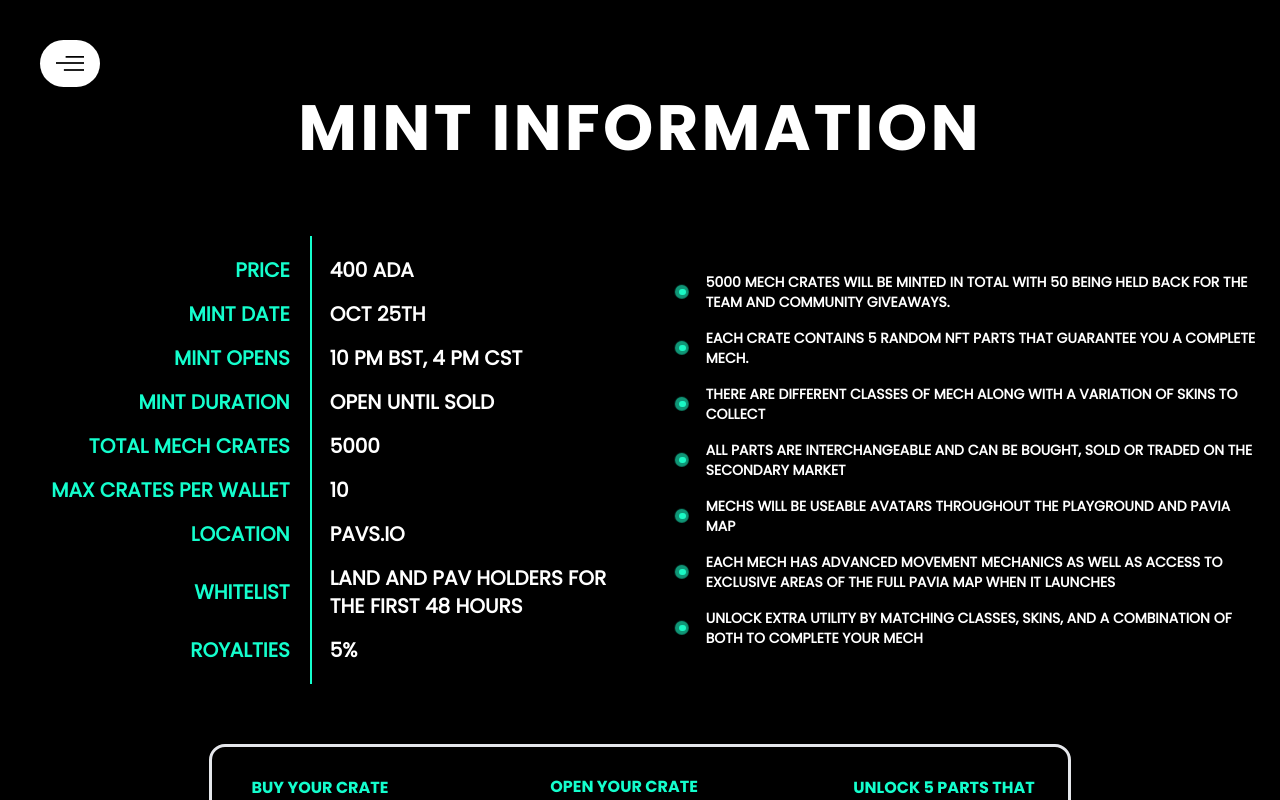
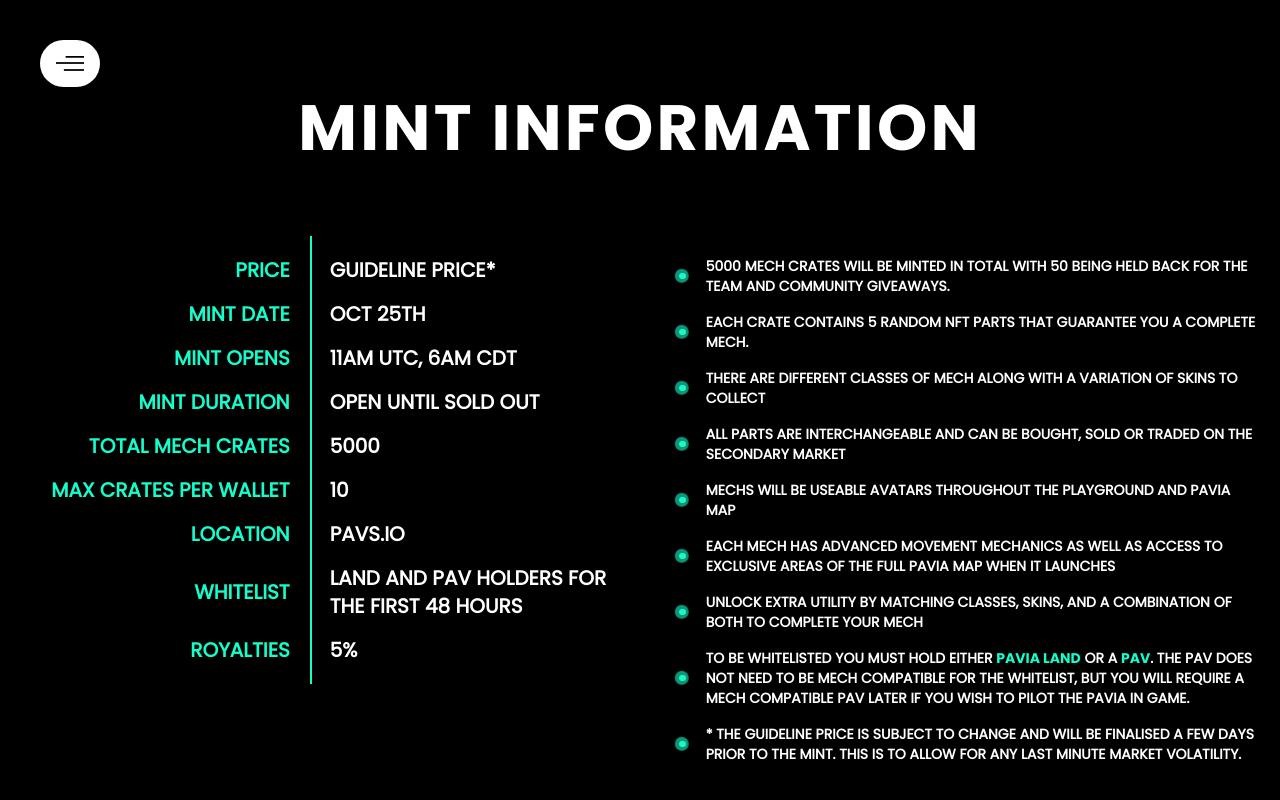
Before and after one commit to Kratos-og/mechpavsite, a Next.js app: page /mint in a window 1280 px wide. Shown: the top 800 px of the page. Built offline with nearby package versions, Linux system fonts and the light colour scheme.

Commit message:
mint changes

```diff
--- a/components/Mint/DetailsGrid/index.js
+++ b/components/Mint/DetailsGrid/index.js
@@ -3,7 +3,7 @@
         <div className="w-full uppercase text-xl flex flex-col justify-center gap-4 relative">
             <div className="flex items-center gap-10">
                 <div className="w-1/2 text-right text-pavia-green">Price</div>
-                <div className="w-1/2 text-left">400 ADA</div>
+                <div className="w-1/2 text-left">Guideline Price*</div>
             </div>
             <div className="flex items-center gap-10">
                 <div className="w-1/2 text-right text-pavia-green">MINT Date</div>
@@ -11,11 +11,11 @@
             </div>
             <div className="flex items-center gap-10">
                 <div className="w-1/2 text-right text-pavia-green">MINT OPENS</div>
-                <div className="w-1/2 text-left">10 pm BST, 4 pm CST</div>
+                <div className="w-1/2 text-left">11AM UTC, 6AM CDT</div>
             </div>
             <div className="flex items-center gap-10">
                 <div className="w-1/2 text-right text-pavia-green">MINT DURATION</div>
-                <div className="w-1/2 text-left">OPEN UNTIL SOLD</div>
+                <div className="w-1/2 text-left">OPEN UNTIL SOLD OUT</div>
             </div>
             <div className="flex items-center gap-10">
                 <div className="w-1/2 text-right text-pavia-green">TOTAL MECH CRATES</div>
--- a/pages/mint/index.js
+++ b/pages/mint/index.js
@@ -43,7 +43,7 @@
             <DetailsGrid />
           </div>
           <div className="flex justify-center items-center w-full px-5 md:w-1/2">
-            <div className="flex flex-col gap-4 text-sm">
+            <div className="flex flex-col gap-4 text-sm uppercase">
               <Dot>5000 MECH CRATES WILL BE MINTED IN TOTAL WITH 50 BEING HELD BACK FOR THE TEAM AND COMMUNITY GIVEAWAYS.</Dot>
               <Dot>EACH CRATE CONTAINS 5 RANDOM NFT PARTS THAT GUARANTEE YOU A COMPLETE MECH.</Dot>
               <Dot>THERE ARE DIFFERENT CLASSES OF MECH ALONG WITH A VARIATION OF SKINS TO COLLECT</Dot>
@@ -51,6 +51,8 @@
               <Dot>MECHS WILL BE USEABLE AVATARS THROUGHOUT THE PLAYGROUND AND PAVIA MAP</Dot>
               <Dot>EACH MECH HAS ADVANCED MOVEMENT MECHANICS AS WELL AS ACCESS TO EXCLUSIVE AREAS OF THE FULL PAVIA MAP WHEN IT LAUNCHES</Dot>
               <Dot>UNLOCK EXTRA UTILITY BY MATCHING CLASSES, SKINS, AND A COMBINATION OF BOTH TO COMPLETE YOUR MECH</Dot>
+              <Dot>To be whitelisted you must hold either <a className="font-bold text-pavia-green" href="https://www.jpg.store/collection/pavia" target="_blank">Pavia Land</a> OR a <a target="_blank" className="font-bold text-pavia-green" href="https://www.jpg.store/collection/pavs">PAV</a>. The PAV does not need to be mech compatible for the whitelist, but you will require a mech compatible PAV later if you wish to pilot the Pavia in game.</Dot>
+              <Dot>* The guideline price is subject to change and will be finalised a few days prior to the mint. This is to allow for any last minute market volatility.</Dot>
             </div>
           </div>
         </div>
@@ -80,7 +82,6 @@
           <div className="h-[70%] md:hidden w-2 absolute border-dashed border-r-4 mt-20"></div>
         </div>
       </motion.div>
-
 
       <div className="flex justify-evenly mb-10 max-md:flex-col px-5">
         <motion.div
```
